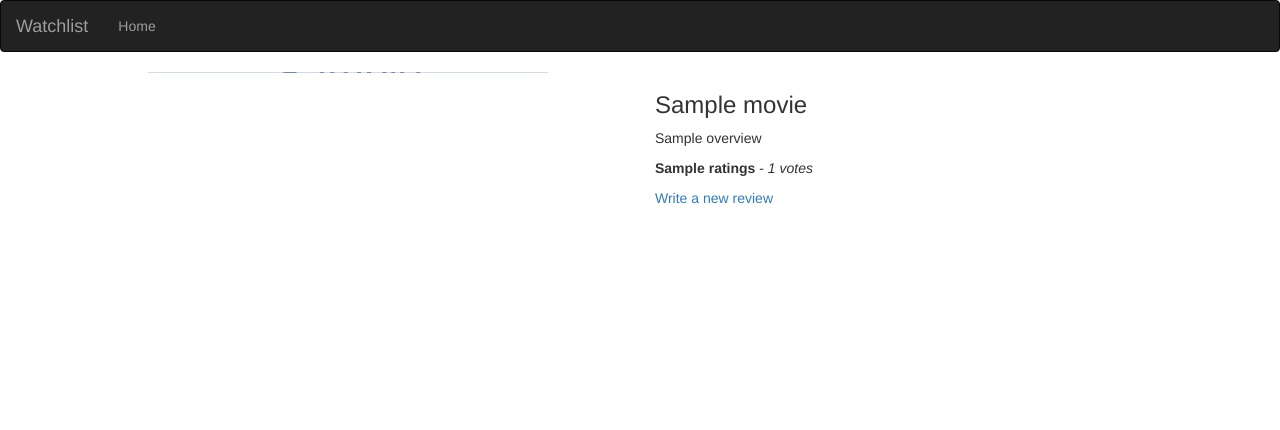
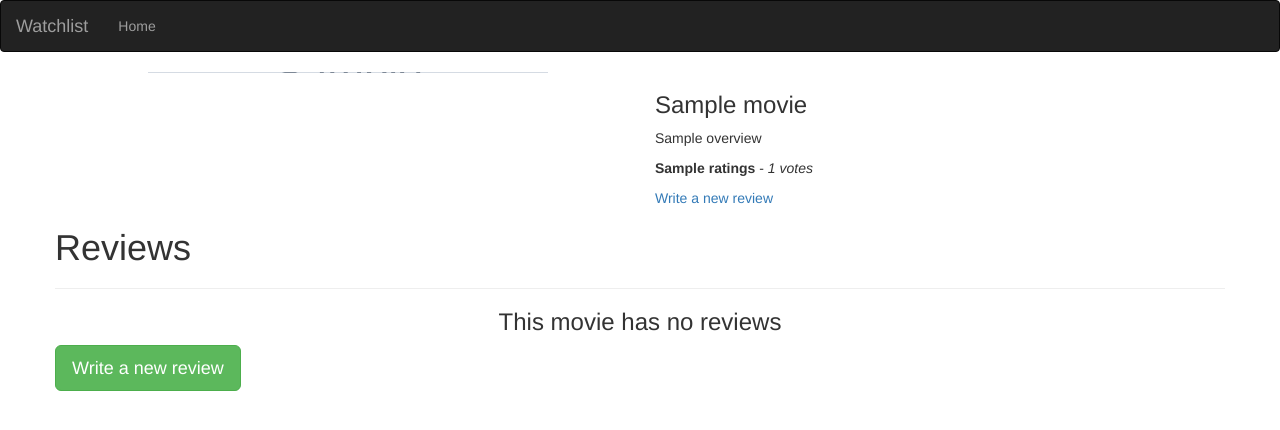
Before and after one commit to AtienoObwanda/watchlist, a Flask app: template app/templates/movie.html in a window 1280 px wide. Shown: the top 430 px of the page. Run offline with Flask 2, Linux system fonts and the light colour scheme; the template is opened without the code that fills it: most values are stand-ins (such as "Sample title", 1, 10 or a date in 2020); grey boxes marked "Sample" are stand-in pictures; parts of the project's set-up code (start-up, migrations or seed data) failed here and were passed over; some libraries are stand-ins or nearby versions.

Commit message:
adding display review macros to movie.html

```diff
--- a/app/templates/movie.html
+++ b/app/templates/movie.html
@@ -1,4 +1,6 @@
 {% extends 'base.html' %}
+{% import 'macros.html' as macro%}
+
 <!--Adding content Block To replace original page-->
 
     <!--CONTENT BLOCK-->
@@ -16,6 +18,22 @@
 
                 </div>
             </div>
+
+            <div class="row">
+
+                <h1>Reviews</h1>
+                <hr>
+
+                {% if reviews %}
+                    {{macro.displayReviews(reviews)}}
+
+                {% else%}
+                    <h3 class="text-center">This movie has no reviews </h3>
+
+                    <a class="btn btn-success btn-lg text-center" href="/movie/review/new/{{movie.id}}"> Write a new review</a>
+                {% endif %}
+
+            </div>
         </div>
 
 
```
